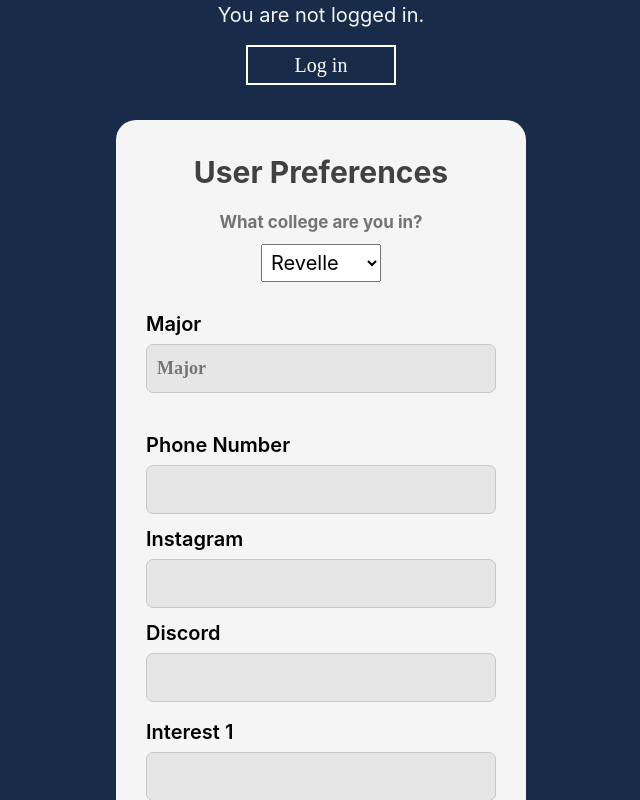
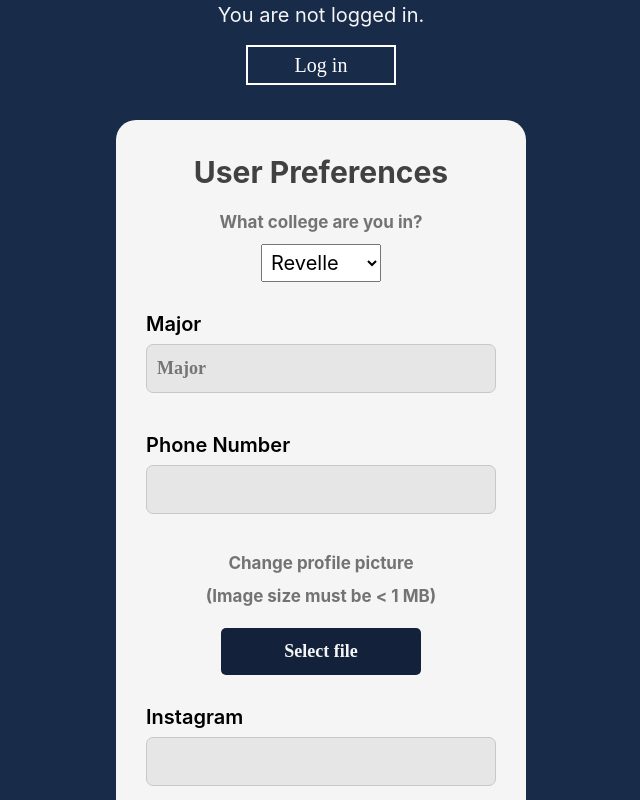
Before and after one commit to jochou02/SDSC, a React (Create React App) app in the folder src/frontend/: page /user_prefs in a window 1280 px wide. Shown: the top 800 px of the page, without its empty margins (319-959 px from the left). Built offline with nearby package versions, Linux system fonts and the light colour scheme; no server answers.

Commit message:
Changes to PrefsQuiz (add pfp)

```diff
--- a/src/frontend/src/pages/PrefsQuiz.js
+++ b/src/frontend/src/pages/PrefsQuiz.js
@@ -19,12 +19,16 @@ class PrefsQuiz extends Component {
         user_interest2: '',
         user_interest3: '',
         prefs_save_success: false,
+        pfp_success: false,
+        pfp: '',
       };
 
       this.handleSubmitPrefs = this.handleSubmitPrefs.bind(this);
       this.onCheck = this.onCheck.bind(this);
       this.TutorForm = this.TutorForm.bind(this);
       this.CollegeForm = this.CollegeForm.bind(this);
+      this.openFileDialog = this.openFileDialog.bind(this);
+      this.displayPicture = this.displayPicture.bind(this);
     }
 
     componentDidMount() {
@@ -68,7 +72,8 @@ class PrefsQuiz extends Component {
           discord: this.state.discord,
           user_interest1: this.state.user_interest1,
           user_interest2: this.state.user_interest2,
-          user_interest3: this.state.user_interest3
+          user_interest3: this.state.user_interest3,
+          pfp: this.state.pfp
         })
       };
 
@@ -76,7 +81,8 @@ class PrefsQuiz extends Component {
         .then(response => response.json())
         .then((data) => {
           this.setState({ }, () => {
-            console.log();})
+            //console.log(data.pfp);
+          })
         })
         .catch(console.log)
         event.preventDefault();
@@ -125,6 +131,62 @@ class PrefsQuiz extends Component {
       )
     }
 
+    openFileDialog (accept, callback) {
+      // Create an input element and display element
+      var inputElement = document.createElement("input");
+
+      // Set its type to file
+      inputElement.type = "file";
+
+      // Set accept to the file types you want the user to select.
+      // Include both the file extension and the mime type
+      inputElement.accept = ".png";
+
+      // set onchange event to call callback when user has selected file
+      inputElement.addEventListener("change", callback)
+
+      // dispatch a click event to open the file dialog
+      inputElement.dispatchEvent(new MouseEvent("click"));
+
+      inputElement.addEventListener("change", (e) => {
+        var size_limit = false;
+        if(inputElement.files[0].size > 1048576){
+          console.log("FILE TOO BIG!")
+          size_limit = true;
+        };
+
+        var file = inputElement.files[0];
+        var imageType = /image.png/;
+
+        if (file.type.match(imageType) && size_limit === false) {
+          var p = new Promise(function(resolve) {
+            var reader = new FileReader();
+            reader.onload = function() {
+              var img = new Image();
+              img.src = reader.result;
+              var pfp = img.src
+              resolve(pfp);
+            };
+            reader.readAsDataURL(file);
+          });
+
+          p.then((data) => {
+            this.setState({
+              pfp_success: true,
+              pfp: data
+            },() => console.log());
+          })
+        }
+      })
+    }
+
+    displayPicture() {
+      //console.log(this.state.pfp)
+      return(<>
+        <img src={this.state.pfp} alt="pfp"></img>
+      </>)
+    }
+
     render() {
       return (
         <>
@@ -155,6 +217,18 @@ class PrefsQuiz extends Component {
               this.setState({ phone: event.target.value })
             }}
         />
+
+        <br />
+        <p>Change profile picture</p>
+        <p>{"(Image size must be < 1 MB)"}</p>
+        <button onClick={this.openFileDialog}>Select file</button>
+        <br />
+
+        <img src={this.state.pfp} alt=""></img>
+        {this.state.pfp === "" ? <></> : <><br /><br /></>}
+{/*
+        {this.state.pfp_success ? <this.displayPicture /> : <p>No pfp</p>}
+*/}
 
         <label>Instagram</label>
         <input
@@ -207,6 +281,7 @@ class PrefsQuiz extends Component {
             this.setState({ user_interest3: event.target.value })
           }}
         />
+
 {/*
         <div className={styles.question}>
           <p>Would you like to become a tutor?</p>
```
